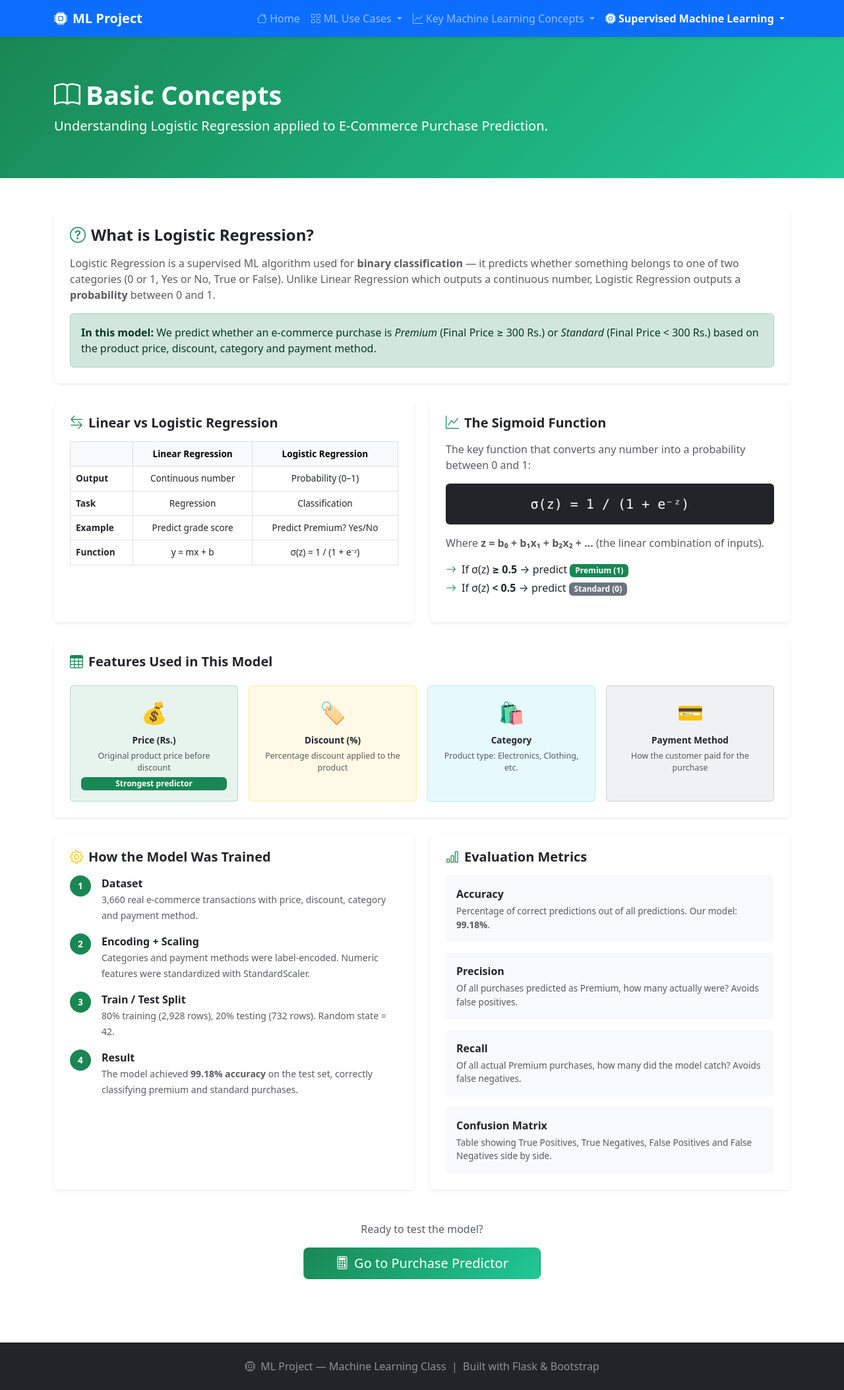
After one commit to YAraNIC/app, a Flask app: page /logistic-concepts in a window 1280 px wide. The commit adds this page. Shown: the whole page at 66% size. Run offline with Flask 3, Linux system fonts and the light colour scheme; parts of the project's set-up code (start-up, migrations or seed data) failed here and were passed over.

Commit message:
Change menu Logistic Regression
Logistic regression is generated and applied with a discount dataset

```diff
--- a/app.py
+++ b/app.py
@@ -1,5 +1,5 @@
 from flask import Flask, render_template, request
-
+import LogisticRegressionModel
 import MentalHealth
 
 app = Flask(__name__)
@@ -59,5 +59,36 @@ def burnout():
                            form_data=form_data,
                            model_info=model_info)
 
+@app.route('/logistic-concepts')
+def logistic_concepts():
+    return render_template('logistic_concepts.html')
+
+@app.route('/logistic-application', methods=["GET", "POST"])
+def logistic_application():
+    result = None
+    form_data = {}
+
+    # Siempre cargamos estas dos cosas (se usan en GET y en POST)
+    options = LogisticRegressionModel.getOptions()
+    model_info = LogisticRegressionModel.getModelInfo()
+
+    if request.method == "POST":
+        try:
+            form_data = {
+                "price":    float(request.form["price"]),
+                "discount": float(request.form["discount"]),
+                "category": request.form["category"],
+                "payment":  request.form["payment"],
+            }
+            result = LogisticRegressionModel.predictPremium(**form_data)
+        except Exception as e:
+            print("Error en el formulario:", e)   # esto te ayuda a ver errores en la terminal
+
+    return render_template("logistic_application.html",
+                           result=result,
+                           form_data=form_data,
+                           model_info=model_info,
+                           options=options)
+
 if __name__ == '__main__':
     app.run(debug=True)
--- a/templates/layout.html
+++ b/templates/layout.html
@@ -53,17 +53,48 @@
                         </ul>
                     </li>
 
-                    <!-- Mental Health -->
+                    <!-- Supervised Machine Learning -->
                     <li class="nav-item dropdown">
-                        <a class="nav-link dropdown-toggle {% if 'burnout' in request.path %}active{% endif %}"
+                        <a class="nav-link dropdown-toggle {% if 'burnout' in request.path or 'burnout-concepts' in request.path or 'logistic' in request.path or 'assigned' in request.path %}active{% endif %}"
                            href="#" role="button" data-bs-toggle="dropdown">
-                            <i class="bi bi-heart-pulse me-1"></i>Mental Health
+                            <i class="bi bi-cpu-fill me-1"></i>Supervised Machine Learning
                         </a>
                         <ul class="dropdown-menu">
-                            <li><a class="dropdown-item" href="/burnout-concepts"><i class="bi bi-book me-2"></i>Basic Concepts</a></li>
-                            <li><a class="dropdown-item" href="/burnout"><i class="bi bi-calculator me-2"></i>Burnout Predictor</a></li>
+
+                            <!-- Linear Regression -->
+                            <li class="dropdown-header fw-bold">Linear Regression</li>
+                            <li><a class="dropdown-item" href="/burnout-concepts">
+                                <i class="bi bi-book me-2"></i>Basic Concepts
+                            </a></li>
+                            <li><a class="dropdown-item" href="/burnout">
+                                <i class="bi bi-calculator me-2"></i>Application
+                            </a></li>
+
+                            <li><hr class="dropdown-divider"></li>
+
+                            <!-- Logistic Regression -->
+                            <li class="dropdown-header fw-bold">Logistic Regression</li>
+                            <li><a class="dropdown-item" href="/logistic-concepts">
+                                <i class="bi bi-book me-2"></i>Basic Concepts
+                            </a></li>
+                            <li><a class="dropdown-item" href="/logistic-application">
+                                <i class="bi bi-calculator me-2"></i>Application
+                            </a></li>
+
+                            <li><hr class="dropdown-divider"></li>
+
+                            <!-- Assigned Classification Model -->
+                            <li class="dropdown-header fw-bold">Assigned Classification Model</li>
+                            <li><a class="dropdown-item" href="/assigned-concepts">
+                                <i class="bi bi-book me-2"></i>Basic Concepts
+                            </a></li>
+                            <li><a class="dropdown-item" href="/assigned-application">
+                                <i class="bi bi-calculator me-2"></i>Application
+                            </a></li>
+
                         </ul>
                     </li>
+
 
                 </ul>
             </div>
--- /dev/null
+++ b/templates/logistic_concepts.html
@@ -0,0 +1,225 @@
+{% extends "layout.html" %}
+{% block title %}Basic Concepts — Logistic Regression{% endblock %}
+
+{% block content %}
+
+<!-- HEADER -->
+<section class="py-5 text-white" style="background: linear-gradient(135deg, #198754, #20c997);">
+    <div class="container py-3">
+        <h1 class="fw-bold"><i class="bi bi-book me-2"></i>Basic Concepts</h1>
+        <p class="lead mb-0">Understanding Logistic Regression applied to E-Commerce Purchase Prediction.</p>
+    </div>
+</section>
+
+<section class="py-5">
+    <div class="container">
+        <div class="row g-4">
+
+            <!-- WHAT IS LOGISTIC REGRESSION -->
+            <div class="col-12">
+                <div class="card border-0 shadow-sm">
+                    <div class="card-body p-4">
+                        <h4 class="fw-bold mb-3">
+                            <i class="bi bi-question-circle me-2 text-success"></i>What is Logistic Regression?
+                        </h4>
+                        <p class="text-muted">
+                            Logistic Regression is a supervised ML algorithm used for <strong>binary classification</strong> —
+                            it predicts whether something belongs to one of two categories (0 or 1, Yes or No, True or False).
+                            Unlike Linear Regression which outputs a continuous number, Logistic Regression outputs a
+                            <strong>probability</strong> between 0 and 1.
+                        </p>
+                        <div class="alert alert-success mb-0">
+                            <strong>In this model:</strong> We predict whether an e-commerce purchase is
+                            <em>Premium</em> (Final Price ≥ 300 Rs.) or <em>Standard</em> (Final Price &lt; 300 Rs.)
+                            based on the product price, discount, category and payment method.
+                        </div>
+                    </div>
+                </div>
+            </div>
+
+            <!-- LR vs LOG REG -->
+            <div class="col-md-6">
+                <div class="card border-0 shadow-sm h-100">
+                    <div class="card-body p-4">
+                        <h5 class="fw-bold mb-3">
+                            <i class="bi bi-arrow-left-right me-2 text-success"></i>Linear vs Logistic Regression
+                        </h5>
+                        <div class="table-responsive">
+                            <table class="table table-bordered text-center" style="font-size:0.85rem;">
+                                <thead class="table-light">
+                                    <tr>
+                                        <th></th>
+                                        <th>Linear Regression</th>
+                                        <th>Logistic Regression</th>
+                                    </tr>
+                                </thead>
+                                <tbody>
+                                    <tr>
+                                        <td class="text-start fw-semibold">Output</td>
+                                        <td>Continuous number</td>
+                                        <td>Probability (0–1)</td>
+                                    </tr>
+                                    <tr>
+                                        <td class="text-start fw-semibold">Task</td>
+                                        <td>Regression</td>
+                                        <td>Classification</td>
+                                    </tr>
+                                    <tr>
+                                        <td class="text-start fw-semibold">Example</td>
+                                        <td>Predict grade score</td>
+                                        <td>Predict Premium? Yes/No</td>
+                                    </tr>
+                                    <tr>
+                                        <td class="text-start fw-semibold">Function</td>
+                                        <td>y = mx + b</td>
+                                        <td>σ(z) = 1 / (1 + e⁻ᶻ)</td>
+                                    </tr>
+                                </tbody>
+                            </table>
+                        </div>
+                    </div>
+                </div>
+            </div>
+
+            <!-- SIGMOID -->
+            <div class="col-md-6">
+                <div class="card border-0 shadow-sm h-100">
+                    <div class="card-body p-4">
+                        <h5 class="fw-bold mb-3">
+                            <i class="bi bi-graph-up me-2 text-success"></i>The Sigmoid Function
+                        </h5>
+                        <p class="text-muted">The key function that converts any number into a probability between 0 and 1:</p>
+                        <div class="bg-dark text-white rounded p-3 text-center mb-3">
+                            <span class="font-monospace fs-5">σ(z) = 1 / (1 + e⁻ᶻ)</span>
+                        </div>
+                        <p class="text-muted">Where <strong>z = b₀ + b₁x₁ + b₂x₂ + ...</strong> (the linear combination of inputs).</p>
+                        <ul class="list-unstyled mt-2">
+                            <li class="mb-1"><i class="bi bi-arrow-right text-success me-2"></i>If σ(z) <strong>≥ 0.5</strong> → predict <span class="badge bg-success">Premium (1)</span></li>
+                            <li><i class="bi bi-arrow-right text-success me-2"></i>If σ(z) <strong>&lt; 0.5</strong> → predict <span class="badge bg-secondary">Standard (0)</span></li>
+                        </ul>
+                    </div>
+                </div>
+            </div>
+
+            <!-- FEATURES -->
+            <div class="col-12">
+                <div class="card border-0 shadow-sm">
+                    <div class="card-body p-4">
+                        <h5 class="fw-bold mb-4">
+                            <i class="bi bi-table me-2 text-success"></i>Features Used in This Model
+                        </h5>
+                        <div class="row g-3">
+                            <div class="col-md-3 col-6">
+                                <div class="card border-success border-opacity-25 bg-success bg-opacity-10 p-3 text-center h-100">
+                                    <div class="fs-2 mb-2">💰</div>
+                                    <p class="fw-semibold mb-1" style="font-size:0.85rem;">Price (Rs.)</p>
+                                    <p class="text-muted mb-1" style="font-size:0.78rem;">Original product price before discount</p>
+                                    <span class="badge bg-success">Strongest predictor</span>
+                                </div>
+                            </div>
+                            <div class="col-md-3 col-6">
+                                <div class="card border-warning border-opacity-25 bg-warning bg-opacity-10 p-3 text-center h-100">
+                                    <div class="fs-2 mb-2">🏷️</div>
+                                    <p class="fw-semibold mb-1" style="font-size:0.85rem;">Discount (%)</p>
+                                    <p class="text-muted mb-0" style="font-size:0.78rem;">Percentage discount applied to the product</p>
+                                </div>
+                            </div>
+                            <div class="col-md-3 col-6">
+                                <div class="card border-info border-opacity-25 bg-info bg-opacity-10 p-3 text-center h-100">
+                                    <div class="fs-2 mb-2">🛍️</div>
+                                    <p class="fw-semibold mb-1" style="font-size:0.85rem;">Category</p>
+                                    <p class="text-muted mb-0" style="font-size:0.78rem;">Product type: Electronics, Clothing, etc.</p>
+                                </div>
+                            </div>
+                            <div class="col-md-3 col-6">
+                                <div class="card border-secondary border-opacity-25 bg-secondary bg-opacity-10 p-3 text-center h-100">
+                                    <div class="fs-2 mb-2">💳</div>
+                                    <p class="fw-semibold mb-1" style="font-size:0.85rem;">Payment Method</p>
+                                    <p class="text-muted mb-0" style="font-size:0.78rem;">How the customer paid for the purchase</p>
+                                </div>
+                            </div>
+                        </div>
+                    </div>
+                </div>
+            </div>
+
+            <!-- HOW IT WORKS -->
+            <div class="col-md-6">
+                <div class="card border-0 shadow-sm h-100">
+                    <div class="card-body p-4">
+                        <h5 class="fw-bold mb-3">
+                            <i class="bi bi-gear me-2 text-warning"></i>How the Model Was Trained
+                        </h5>
+                        <div class="d-flex flex-column gap-3">
+                            <div class="d-flex gap-3 align-items-start">
+                                <div class="rounded-circle text-white d-flex align-items-center justify-content-center flex-shrink-0"
+                                    style="width:32px;height:32px;background:#198754;font-weight:600;font-size:0.85rem;">1</div>
+                                <div><strong>Dataset</strong><br>
+                                <small class="text-muted">3,660 real e-commerce transactions with price, discount, category and payment method.</small></div>
+                            </div>
+                            <div class="d-flex gap-3 align-items-start">
+                                <div class="rounded-circle text-white d-flex align-items-center justify-content-center flex-shrink-0"
+                                    style="width:32px;height:32px;background:#198754;font-weight:600;font-size:0.85rem;">2</div>
+                                <div><strong>Encoding + Scaling</strong><br>
+                                <small class="text-muted">Categories and payment methods were label-encoded. Numeric features were standardized with StandardScaler.</small></div>
+                            </div>
+                            <div class="d-flex gap-3 align-items-start">
+                                <div class="rounded-circle text-white d-flex align-items-center justify-content-center flex-shrink-0"
+                                    style="width:32px;height:32px;background:#198754;font-weight:600;font-size:0.85rem;">3</div>
+                                <div><strong>Train / Test Split</strong><br>
+                                <small class="text-muted">80% training (2,928 rows), 20% testing (732 rows). Random state = 42.</small></div>
+                            </div>
+                            <div class="d-flex gap-3 align-items-start">
+                                <div class="rounded-circle text-white d-flex align-items-center justify-content-center flex-shrink-0"
+                                    style="width:32px;height:32px;background:#198754;font-weight:600;font-size:0.85rem;">4</div>
+                                <div><strong>Result</strong><br>
+                                <small class="text-muted">The model achieved <strong>99.18% accuracy</strong> on the test set, correctly classifying premium and standard purchases.</small></div>
+                            </div>
+                        </div>
+                    </div>
+                </div>
+            </div>
+
+            <!-- METRICS -->
+            <div class="col-md-6">
+                <div class="card border-0 shadow-sm h-100">
+                    <div class="card-body p-4">
+                        <h5 class="fw-bold mb-3">
+                            <i class="bi bi-bar-chart me-2 text-success"></i>Evaluation Metrics
+                        </h5>
+                        <div class="d-flex flex-column gap-3">
+                            <div class="bg-light rounded p-3">
+                                <p class="fw-semibold mb-1">Accuracy</p>
+                                <p class="text-muted mb-0" style="font-size:0.85rem;">Percentage of correct predictions out of all predictions. Our model: <strong>99.18%</strong>.</p>
+                            </div>
+                            <div class="bg-light rounded p-3">
+                                <p class="fw-semibold mb-1">Precision</p>
+                                <p class="text-muted mb-0" style="font-size:0.85rem;">Of all purchases predicted as Premium, how many actually were? Avoids false positives.</p>
+                            </div>
+                            <div class="bg-light rounded p-3">
+                                <p class="fw-semibold mb-1">Recall</p>
+                                <p class="text-muted mb-0" style="font-size:0.85rem;">Of all actual Premium purchases, how many did the model catch? Avoids false negatives.</p>
+                            </div>
+                            <div class="bg-light rounded p-3">
+                                <p class="fw-semibold mb-1">Confusion Matrix</p>
+                                <p class="text-muted mb-0" style="font-size:0.85rem;">Table showing True Positives, True Negatives, False Positives and False Negatives side by side.</p>
+                            </div>
+                        </div>
+                    </div>
+                </div>
+            </div>
+
+        </div>
+
+        <!-- CTA -->
+        <div class="text-center mt-5">
+            <p class="text-muted mb-3">Ready to test the model?</p>
+            <a href="/logistic-application" class="btn btn-lg text-white px-5"
+               style="background: linear-gradient(135deg,#198754,#20c997);">
+                <i class="bi bi-calculator me-2"></i>Go to Purchase Predictor
+            </a>
+        </div>
+    </div>
+</section>
+
+{% endblock %}
```
Also changed, not shown: LogisticRegressionModel.py (added, +107 -0 lines), templates/logistic_application.html (added, +225 -0 lines).
